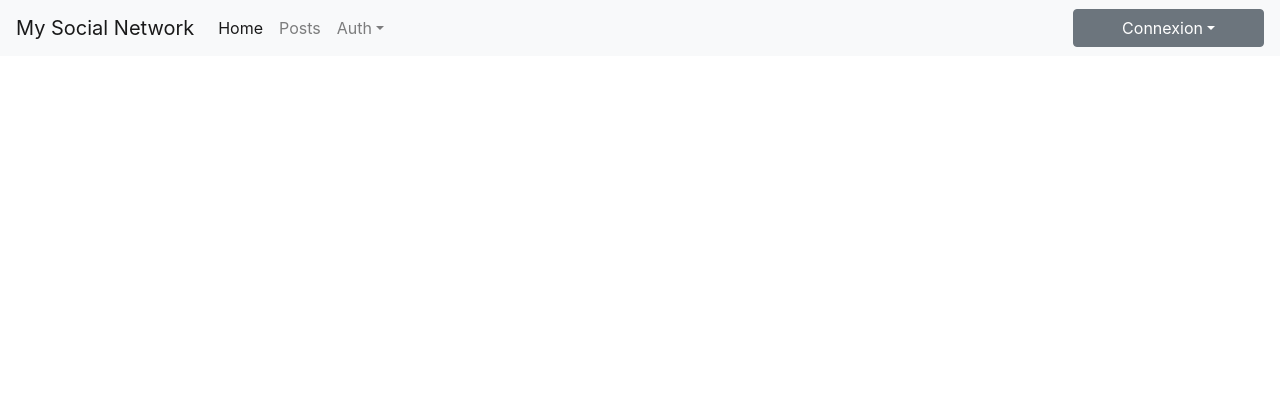
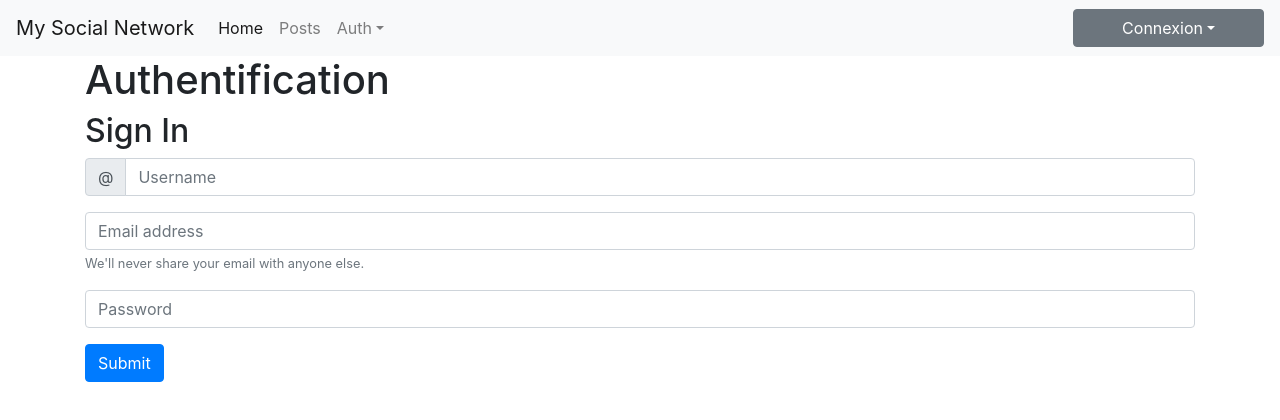
Before and after one commit to mariannehbt/thp_next_my_social_network, a React (Create React App) app: page /auth/local/register in a window 1280 px wide. Shown: the top 420 px of the page. Built offline with nearby package versions, Linux system fonts and the light colour scheme.

Commit message:
add pages Login & SignIn

```diff
--- a/src/index.jsx
+++ b/src/index.jsx
@@ -8,9 +8,10 @@ import store from './redux/store';
 // Components
 import Navbar from './components/Navbar';
 // Pages
-import Auth from './pages/Auth';
 import Home from './pages/Home';
+import Login from './pages/Login';
 import Posts from './pages/Posts';
+import SignIn from './pages/SignIn';
 import Users from './pages/Users';
 // Bootstrap & CSS
 import 'bootstrap/dist/css/bootstrap.css';
@@ -23,14 +24,17 @@ const App = () => {
 			<Router>
 				<Navbar />
 				<Switch>
-					<Route exact path='/auth'>
-						<Auth />
-					</Route>
 					<Route exact path='/'>
 						<Home />
 					</Route>
+					<Route exact path='/auth/local'>
+						<Login />
+					</Route>
 					<Route path='/posts'>
 						<Posts />
+					</Route>
+					<Route exact path='/auth/local/register'>
+						<SignIn />
 					</Route>
 					<Route path='/users'>
 						<Users />
--- a/src/pages/Auth.jsx
+++ /dev/null
@@ -1,15 +0,0 @@
-import React from 'react';
-import SignIn from '../components/SignIn';
-import Login from '../components/Login';
-
-const Auth = () => {
-	return (
-		<div className='container'>
-			<h1>Auth</h1>
-			<SignIn />
-			<Login />
-		</div>
-	);
-};
-
-export default Auth;
--- /dev/null
+++ b/src/pages/Login.jsx
@@ -0,0 +1,13 @@
+import React from 'react';
+import LoginForm from '../components/LoginForm';
+
+const Login = () => {
+	return (
+		<div className='container'>
+			<h1>Authentification</h1>
+			<LoginForm />
+		</div>
+	);
+};
+
+export default Login;
--- /dev/null
+++ b/src/pages/SignIn.jsx
@@ -0,0 +1,13 @@
+import React from 'react';
+import SignInForm from '../components/SignInForm';
+
+const SignIn = () => {
+	return (
+		<div className='container'>
+			<h1>Authentification</h1>
+			<SignInForm />
+		</div>
+	);
+};
+
+export default SignIn;
```
Also changed, not shown: src/components/LoginForm.jsx (renamed from src/components/Login.jsx), src/components/SignInForm.jsx (renamed from src/components/SignIn.jsx).
